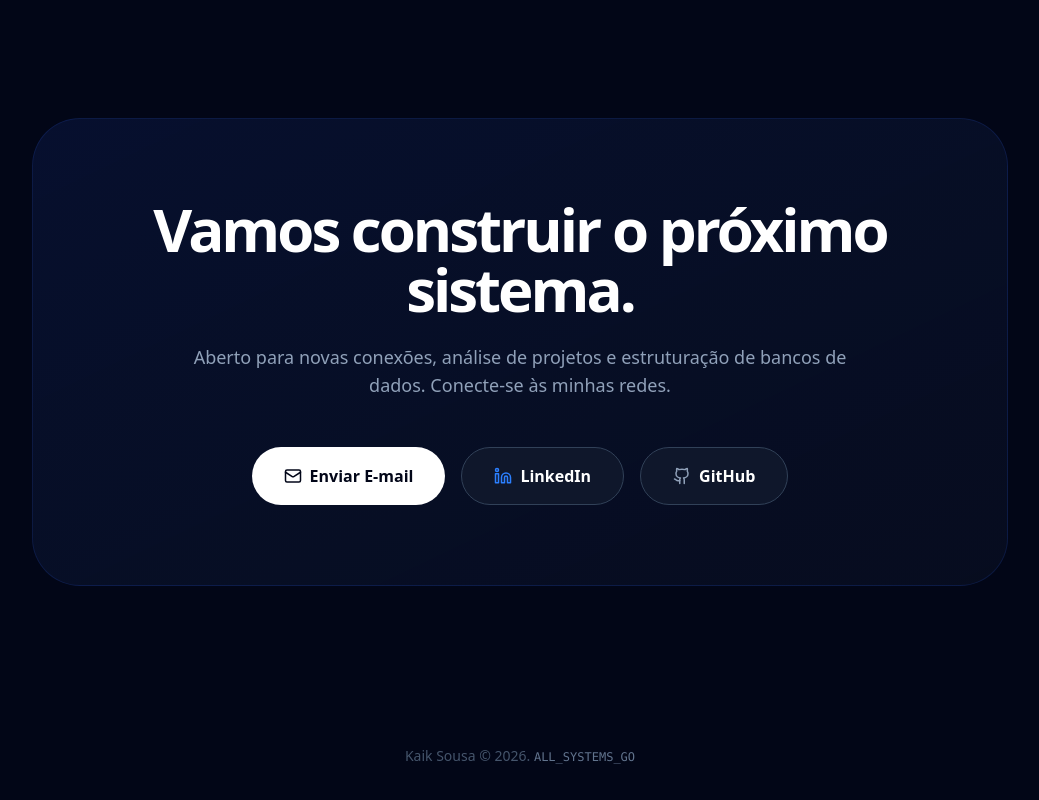
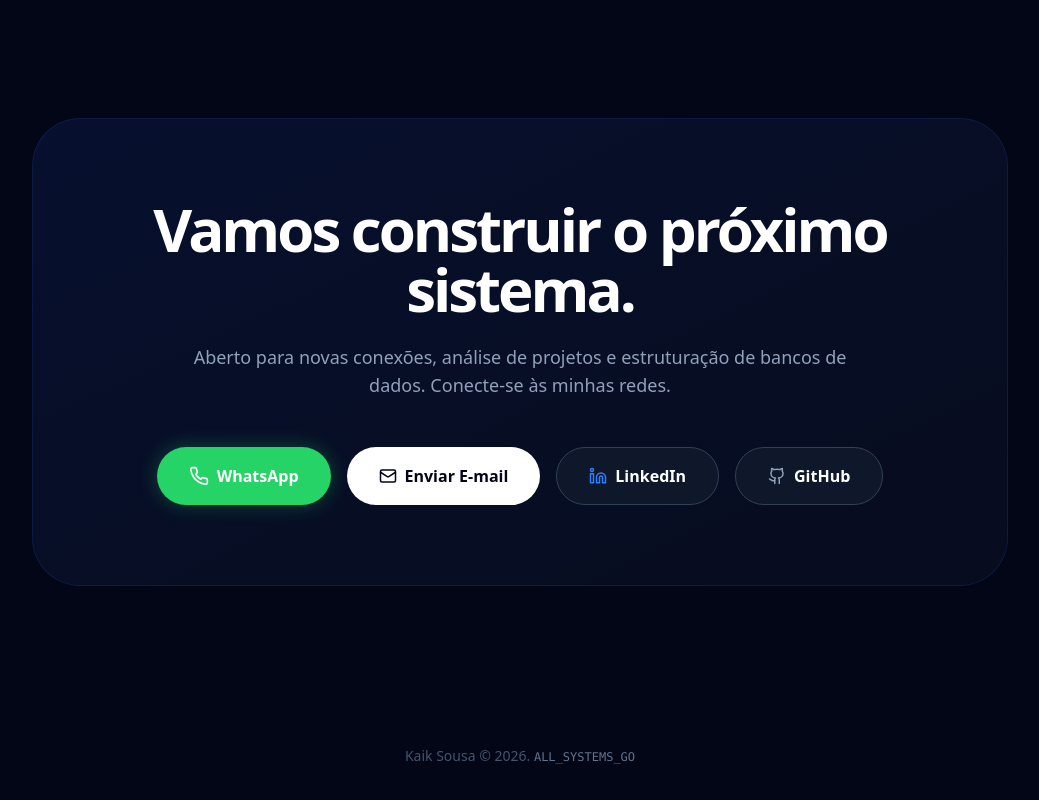
Before and after one commit to kaikviana/portfolio, a Next.js app: page / in a window 1280 px wide. Shown: the part 2494-3294 px from the top of the page, without its empty margins (120-1159 px from the left). Built offline with nearby package versions, Linux system fonts and the light colour scheme.

Commit message:
feat: nova frase para contato via whatsapp

```diff
--- a/app/page.tsx
+++ b/app/page.tsx
@@ -306,6 +306,14 @@
             Aberto para novas conexões, análise de projetos e estruturação de bancos de dados. Conecte-se às minhas redes.
           </p>
           <div className="flex flex-wrap justify-center gap-4 relative z-10">
+
+          <a href="https://wa.me/5511999999999?text=Ol%C3%A1%2C%20Kaik!%20Acessei%20seu%20portf%C3%B3lio%20e%20gostaria%20de%20conversar%20sobre%20um%20projeto." target="_blank" rel="noopener noreferrer" className="px-8 py-4 bg-[#25D366] text-white font-bold rounded-full hover:bg-[#1fae54] transition-all flex items-center gap-2 shadow-[0_0_20px_rgba(37,211,102,0.3)] hover:shadow-[0_0_30px_rgba(37,211,102,0.5)]">
+              <svg xmlns="http://www.w3.org/2000/svg" width="20" height="20" viewBox="0 0 24 24" fill="none" stroke="currentColor" strokeWidth="2" strokeLinecap="round" strokeLinejoin="round">
+                <path d="M22 16.92v3a2 2 0 0 1-2.18 2 19.79 19.79 0 0 1-8.63-3.07 19.5 19.5 0 0 1-6-6 19.79 19.79 0 0 1-3.07-8.67A2 2 0 0 1 4.11 2h3a2 2 0 0 1 2 1.72 12.84 12.84 0 0 0 .7 2.81 2 2 0 0 1-.45 2.11L8.09 9.91a16 16 0 0 0 6 6l1.27-1.27a2 2 0 0 1 2.11-.45 12.84 12.84 0 0 0 2.81.7A2 2 0 0 1 22 16.92z"></path>
+              </svg>
+              WhatsApp
+            </a>
+
             <a href="#" className="px-8 py-4 bg-white text-slate-950 font-bold rounded-full hover:bg-slate-200 transition-all flex items-center gap-2">
               <Mail size={18} /> Enviar E-mail
             </a>
```
